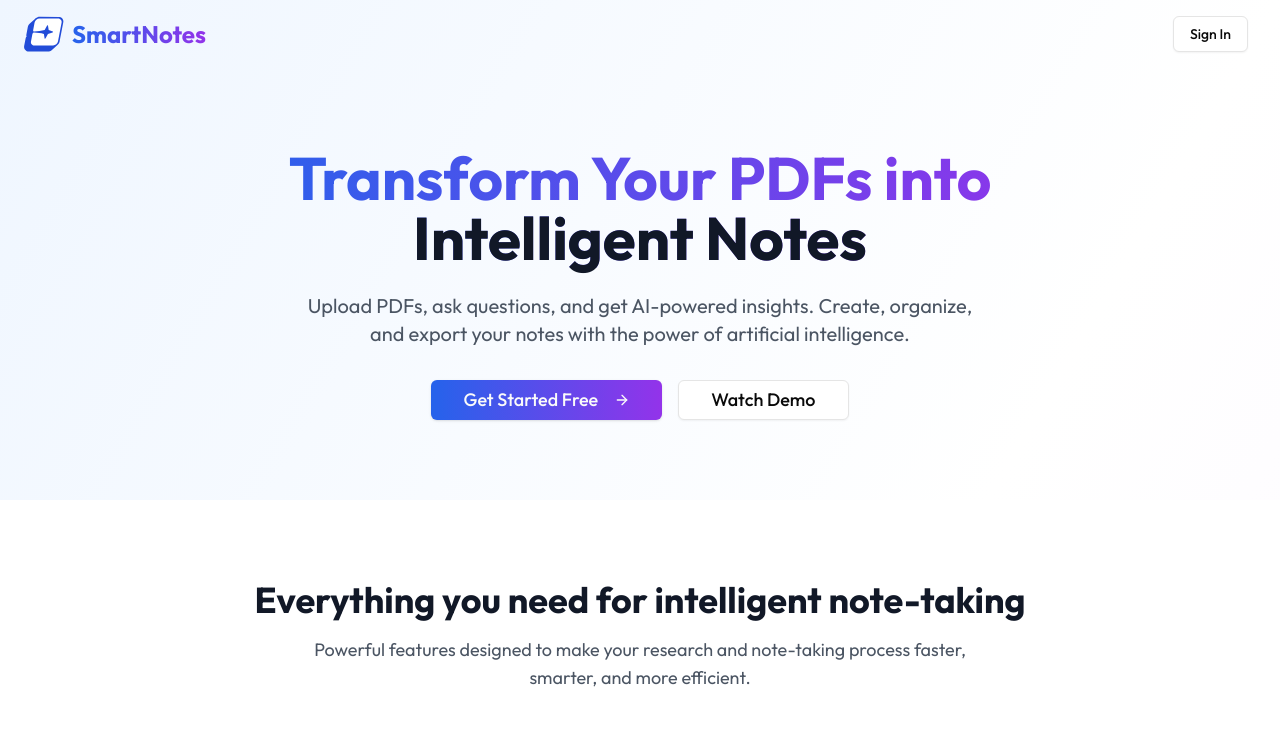
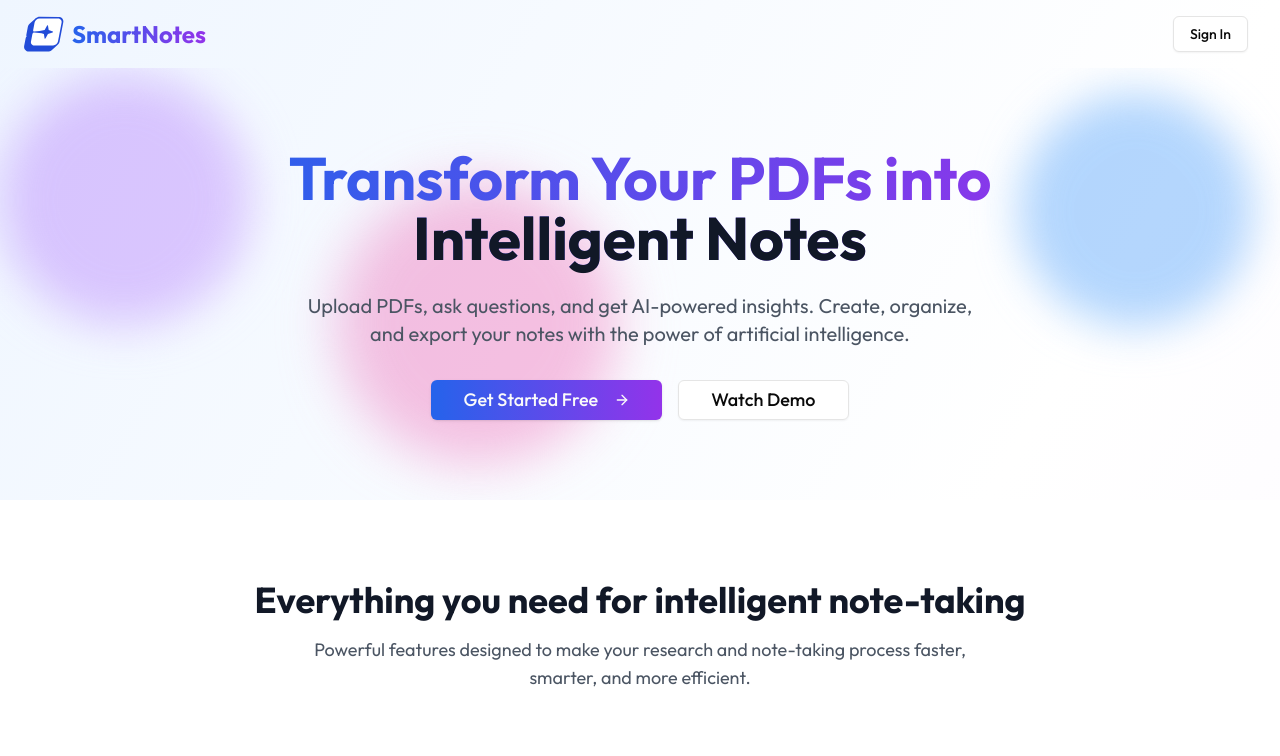
Before and after one commit to ankux/AI-Notes-App, a Next.js app: page / in a window 1280 px wide. Shown: the top 756 px of the page. Built offline with nearby package versions, Linux system fonts and the light colour scheme; no server answers.

Commit message:
UI Improvements

```diff
--- a/app/globals.css
+++ b/app/globals.css
@@ -180,3 +180,31 @@
     @apply bg-background text-foreground;
   }
 }
+
+/* For the blurry gradient background animation */
+@keyframes blob {
+  0% {
+    transform: translate(0px, 0px) scale(1);
+  }
+  33% {
+    transform: translate(30px, -50px) scale(1.1);
+  }
+  66% {
+    transform: translate(-20px, 20px) scale(0.9);
+  }
+  100% {
+    transform: translate(0px, 0px) scale(1);
+  }
+}
+
+.animate-blob {
+  animation: blob 7s infinite;
+}
+
+.animation-delay-2000 {
+  animation-delay: 2s;
+}
+
+.animation-delay-4000 {
+  animation-delay: 4s;
+}
--- a/app/page.js
+++ b/app/page.js
@@ -97,8 +97,13 @@
       </header>
 
       {/* Hero Section */}
-      <section className="px-6 py-20 text-center">
-        <div className="max-w-4xl mx-auto">
+      <section className="relative px-6 py-20 text-center overflow-hidden">
+        {/* Blurry Gradient Backgrounds */}
+        <div className="absolute top-0 left-0 w-64 h-64 bg-purple-300 rounded-full mix-blend-multiply filter blur-xl opacity-70 animate-blob"></div>
+        <div className="absolute top-0 right-0 w-64 h-64 bg-blue-300 rounded-full mix-blend-multiply filter blur-xl opacity-70 animate-blob animation-delay-2000"></div>
+        <div className="absolute bottom-0 left-1/4 w-64 h-64 bg-pink-300 rounded-full mix-blend-multiply filter blur-xl opacity-70 animate-blob animation-delay-4000"></div>
+
+        <div className="relative max-w-4xl mx-auto">
           <h1 className="text-5xl md:text-6xl font-bold mb-6 bg-gradient-to-r from-blue-600 to-purple-600 bg-clip-text text-transparent">
             Transform Your PDFs into
             <br />
```
